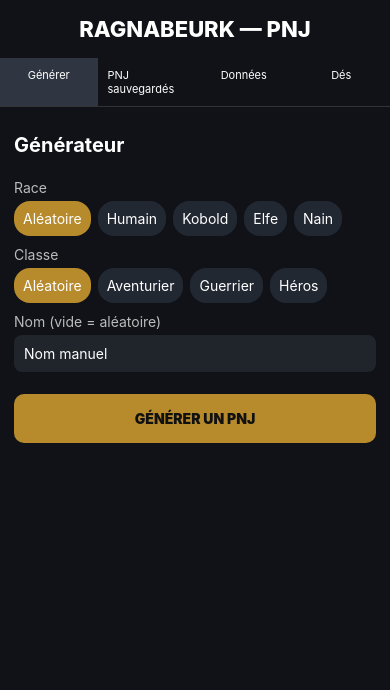
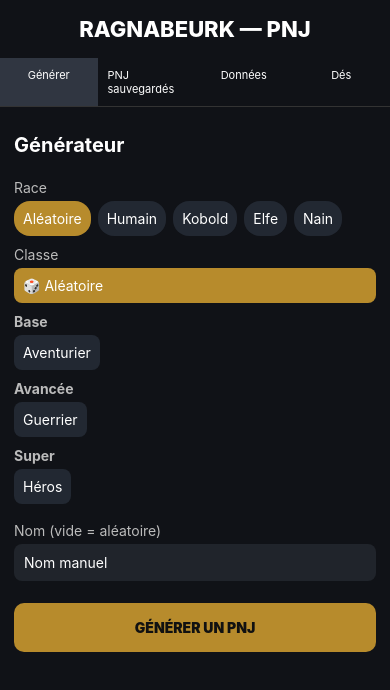
Before and after one commit to joshxv95/RagnabeurkPNJ, a React Native app: screen / in a window 390 px wide. Shown: the top 690 px of the page. Built offline with nearby package versions, Linux system fonts and the light colour scheme.

Commit message:
Add files via upload

```diff
--- a/App.tsx
+++ b/App.tsx
@@ -137,7 +137,24 @@ export default function App(){
         <Text style={styles.label}>Race</Text>
         <ScrollView horizontal>{["Aléatoire",...races.map(r=>r.id)].map(x=><Pressable key={x} onPress={()=>setRaceChoice(x)} style={[styles.chip,raceChoice===x&&styles.selected]}><Text style={styles.chipText}>{x==="Aléatoire"?"Aléatoire":races.find(r=>r.id===x)?.name}</Text></Pressable>)}</ScrollView>
         <Text style={styles.label}>Classe</Text>
-        <ScrollView horizontal>{["Aléatoire",...classes.map(c=>c.id)].map(x=><Pressable key={x} onPress={()=>setClassChoice(x)} style={[styles.chip,classChoice===x&&styles.selected]}><Text style={styles.chipText}>{x==="Aléatoire"?"Aléatoire":classes.find(c=>c.id===x)?.name}</Text></Pressable>)}</ScrollView>
+        <View style={styles.classRows}>
+          <View style={styles.classRow}>
+            <Pressable onPress={()=>setClassChoice("Aléatoire")} style={[styles.classButton,classChoice==="Aléatoire"&&styles.selected]}>
+              <Text style={styles.chipText}>🎲 Aléatoire</Text>
+            </Pressable>
+          </View>
+          {(["Base","Avancée","Super"] as Category[]).map(cat=>{
+            const list=classes.filter(c=>c.category===cat);
+            return <View key={cat} style={styles.classRow}>
+              <Text style={styles.classRowLabel}>{cat}</Text>
+              <View style={styles.classButtons}>
+                {list.map(c=><Pressable key={c.id} onPress={()=>setClassChoice(c.id)} style={[styles.classButton,classChoice===c.id&&styles.selected]}>
+                  <Text style={styles.chipText}>{c.name}</Text>
+                </Pressable>)}
+              </View>
+            </View>;
+          })}
+        </View>
         <Text style={styles.label}>Nom (vide = aléatoire)</Text><TextInput style={styles.input} value={nameChoice} onChangeText={setNameChoice} placeholder="Nom manuel"/>
         <Pressable style={styles.bigButton} onPress={generate}><Text style={styles.bigButtonText}>GÉNÉRER UN PNJ</Text></Pressable>
         {current&&<View style={styles.card}><Text style={styles.npcName}>{current.name}</Text><Text style={styles.meta}>{current.race} • {current.className} • {current.category}</Text><Text style={styles.level}>Niveau {current.level} • Total {current.total}</Text>
@@ -193,7 +210,8 @@ const styles=StyleSheet.create({
   h2:{color:"#fff",fontSize:20,fontWeight:"700",marginTop:12,marginBottom:12},label:{color:"#bbb",marginTop:10,marginBottom:5},
   input:{backgroundColor:"#20242b",color:"#fff",padding:10,borderRadius:8,marginBottom:8},inputFlex:{flex:1,backgroundColor:"#20242b",color:"#fff",padding:8,borderRadius:8},
   smallInput:{backgroundColor:"#20242b",color:"#fff",padding:8,borderRadius:7,width:85,marginRight:6},row:{flexDirection:"row",alignItems:"center",gap:5},rowWrap:{flexDirection:"row",flexWrap:"wrap",gap:7},
-  chip:{padding:9,backgroundColor:"#222832",borderRadius:16,marginRight:7},categoryButton:{padding:10,backgroundColor:"#222832",borderRadius:8},selected:{backgroundColor:"#b78b2c"},chipText:{color:"#fff"},
+  chip:{padding:9,backgroundColor:"#222832",borderRadius:16,marginRight:7},
+  classRows:{gap:10,marginBottom:8},classRow:{gap:5},classRowLabel:{color:"#bbb",fontWeight:"700"},classButtons:{flexDirection:"row",flexWrap:"wrap",gap:6},classButton:{padding:9,backgroundColor:"#222832",borderRadius:8},categoryButton:{padding:10,backgroundColor:"#222832",borderRadius:8},selected:{backgroundColor:"#b78b2c"},chipText:{color:"#fff"},
   bigButton:{backgroundColor:"#b78b2c",padding:16,borderRadius:10,marginVertical:14,alignItems:"center"},bigButtonText:{fontWeight:"900",color:"#111"},
   button:{backgroundColor:"#3d4654",padding:12,borderRadius:8,marginTop:10,alignItems:"center"},danger:{backgroundColor:"#74343b",padding:10,borderRadius:8,marginTop:10,alignItems:"center"},buttonText:{color:"#fff",fontWeight:"700"},
   card:{backgroundColor:"#191d24",padding:14,borderRadius:12,marginVertical:8},npcName:{color:"#fff",fontSize:19,fontWeight:"800"},meta:{color:"#aaa",marginVertical:4},level:{color:"#e2bd63",fontSize:18,fontWeight:"700",marginVertical:8},
```
